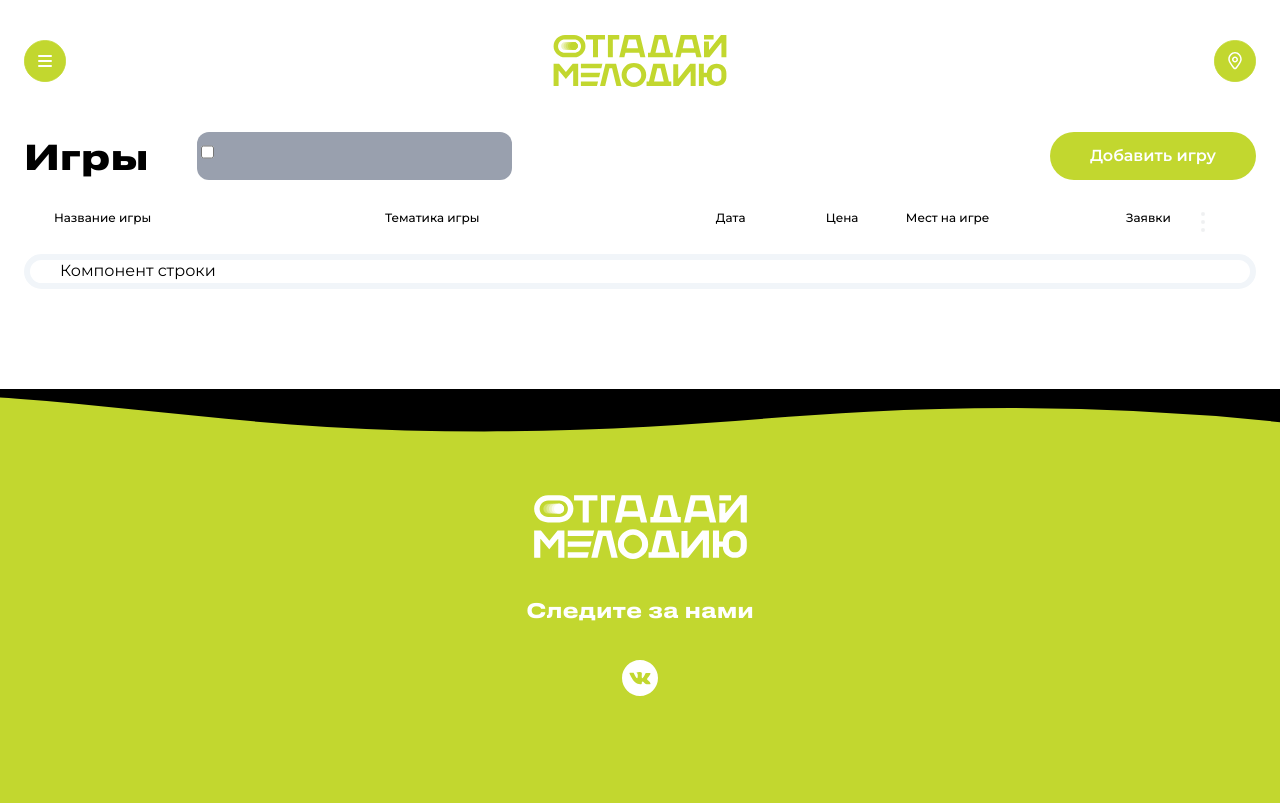
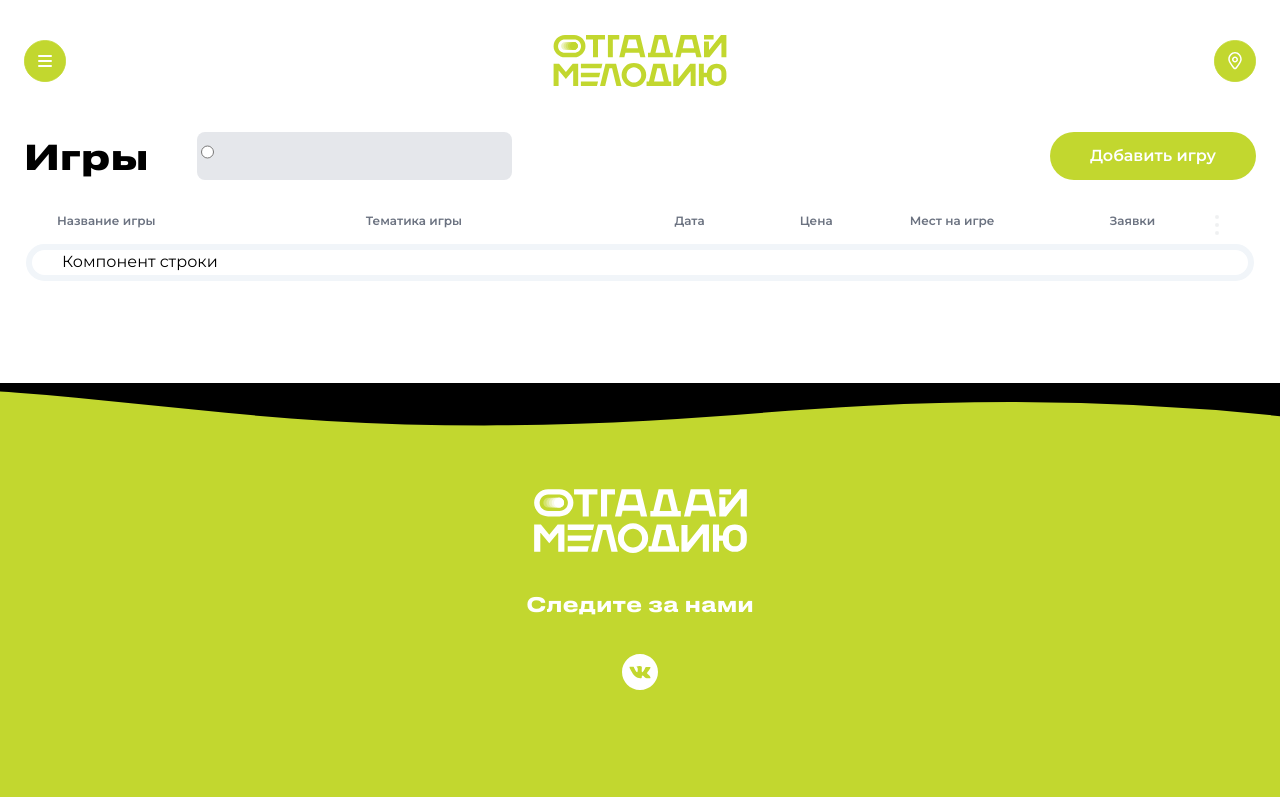
Before and after one commit to otgadaymelody/otgadaymelody-web, a React (Create React App) app: page /account-francisee in a window 1280 px wide. Built offline with nearby package versions, Linux system fonts and the light colour scheme.

Commit message:
fix(acc-franchisee): table tags, vars, files names

```diff
--- a/src/components/acc-franchisee/franchisee-games/FranciseeGames.css
+++ b/src/components/acc-franchisee/franchisee-games/FranchiseeGames.css
@@ -22,17 +22,17 @@
   padding-right: 40px;
 }
 
-/* вынести в отдельный компонент, поменять цвет на bg-gray-200 */
+/* вынести в отдельный компонент*/
 .games-toggle-btn {
   width: 315px;
   height: 48px;
-  border-radius: 12px;
-  background: var(--color-bg-gray-300);
+  border-radius: var(--border-xxs);
+  background: var(--color-bg-gray-200);
   padding: 0px 4px;
 }
 
 .toggle-switch {
   height: 40px;
   padding: 0px 20px;
-  border-radius: 10px;
+  border-radius: var(--border-xxs);
 }
--- a/src/components/acc-franchisee/franchisee-games/FranciseeGames.tsx
+++ b/src/components/acc-franchisee/franchisee-games/FranchiseeGames.tsx
@@ -1,23 +1,23 @@
 import React, { type FC } from 'react';
-import './FranciseeGames.css';
+import './FranchiseeGames.css';
 import BaseButton from '../../ui/base-button/BaseButton';
 import FranciseeGamesTable from './franchisee-games-table/FranchiseeGamesTable';
 
 
 const FranciseeGames: FC = () => {
     return (
-    <div className='franchisee-games'>
+    <section className='franchisee-games'>
         <div className='franchisee-games__bar bar'>
             <div className='bar__wrapper'>
                 <h2 className='franchisee-games__title'>Игры</h2>
                 <div className='games-toggle-btn'>
-                    <input type="checkbox" className='toggle-switch' />
+                    <input type="radio" className='toggle-switch' />
                 </div>
                 <BaseButton title='Добавить игру'/>
             </div>
         </div>
         <FranciseeGamesTable />
-    </div>
+    </section>
     );
 };
 
--- a/src/components/acc-franchisee/franchisee-games/franchisee-games-table/FranchiseeGamesTable.css
+++ b/src/components/acc-franchisee/franchisee-games/franchisee-games-table/FranchiseeGamesTable.css
@@ -1,5 +1,15 @@
+.game-table {
+  width: 100%;
+}
+
 .game-table__title {
-  width: 100%;
+  margin-bottom: 16px;
+  font-size: var(--text-xs);
+  font-weight: var(--weight-medium);
+  color: var(--color-bg-gray-500);
+}
+
+.game-table__title--grid {
   display: grid;
   grid-template-columns:
     minmax(20%, 375px)
@@ -9,16 +19,19 @@
     minmax(10.8%, 200px)
     minmax(2.4%, 45px)
     minmax(3%, 24px);
-  gap: 20px;
+  gap: 50px;
+  justify-items: start;
+  justify-content: space-between;
   padding-left: 30px;
-  padding-right: 30px;
-  margin-bottom: 16px;
-
-  font-size: var(--text-xs);
-  font-weight: var(--weight-medium);
+  padding-right: 15px;
 }
 
-.game-table__row {
+.game-table__body {
+  padding-left: 30px;
+  padding-right: 15px;
+}
+
+td {
   padding-left: 30px;
   border-radius: var(--border-base);
   border: 6px solid var(--color-bg-slate-100);
--- a/src/components/acc-franchisee/franchisee-games/franchisee-games-table/FranchiseeGamesTable.tsx
+++ b/src/components/acc-franchisee/franchisee-games/franchisee-games-table/FranchiseeGamesTable.tsx
@@ -4,18 +4,26 @@ import treeDots from '@assets/images/acc-franchisee/three-dots.svg';
 
 const FranciseeGamesTable: FC = () => {
     return (
-        <div className='franchisee-games__table game-table'>
-            <ul className='game-table__title'>
-                <li className='game-table__item'>Название игры</li>
-                <li className='game-table__item'>Тематика игры</li>
-                <li className='game-table__item'>Дата</li>
-                <li className='game-table__item'>Цена</li>
-                <li className='game-table__item'>Мест на игре</li>
-                <li className='game-table__item'>Заявки</li>
-                <li className='game-table__item'><img src={treeDots} alt="возможности" /></li>
-            </ul>
-            <div className='game-table__row'>Компонент строки</div>
-        </div>
+        <>
+            <table className='franchisee-games__table game-table'>
+                <thead className='game-table__title'>
+                    <tr className='game-table__title--grid'>
+                        <th className='game-table__item'>Название игры</th>
+                        <th className='game-table__item'>Тематика игры</th>
+                        <th className='game-table__item'>Дата</th>
+                        <th className='game-table__item'>Цена</th>
+                        <th className='game-table__item'>Мест на игре</th>
+                        <th className='game-table__item'>Заявки</th>
+                        <th className='game-table__item'><img src={treeDots} alt="возможности" /></th>
+                    </tr>
+                </thead>
+                <tbody className='game-table__body'>
+                    <tr>
+                        <td>Компонент строки</td>
+                    </tr>
+                </tbody>
+            </table>
+        </>
     );
 };
 
--- a/src/pages/Account-franchisee.tsx
+++ b/src/pages/Account-franchisee.tsx
@@ -1,5 +1,5 @@
 import React from "react";
-import FranciseeGames from "../components/acc-franchisee/franchisee-games/FranciseeGames";
+import FranciseeGames from "../components/acc-franchisee/franchisee-games/FranchiseeGames";
 
 
 const AccountFranchisee = (): React.ReactElement => {
```
